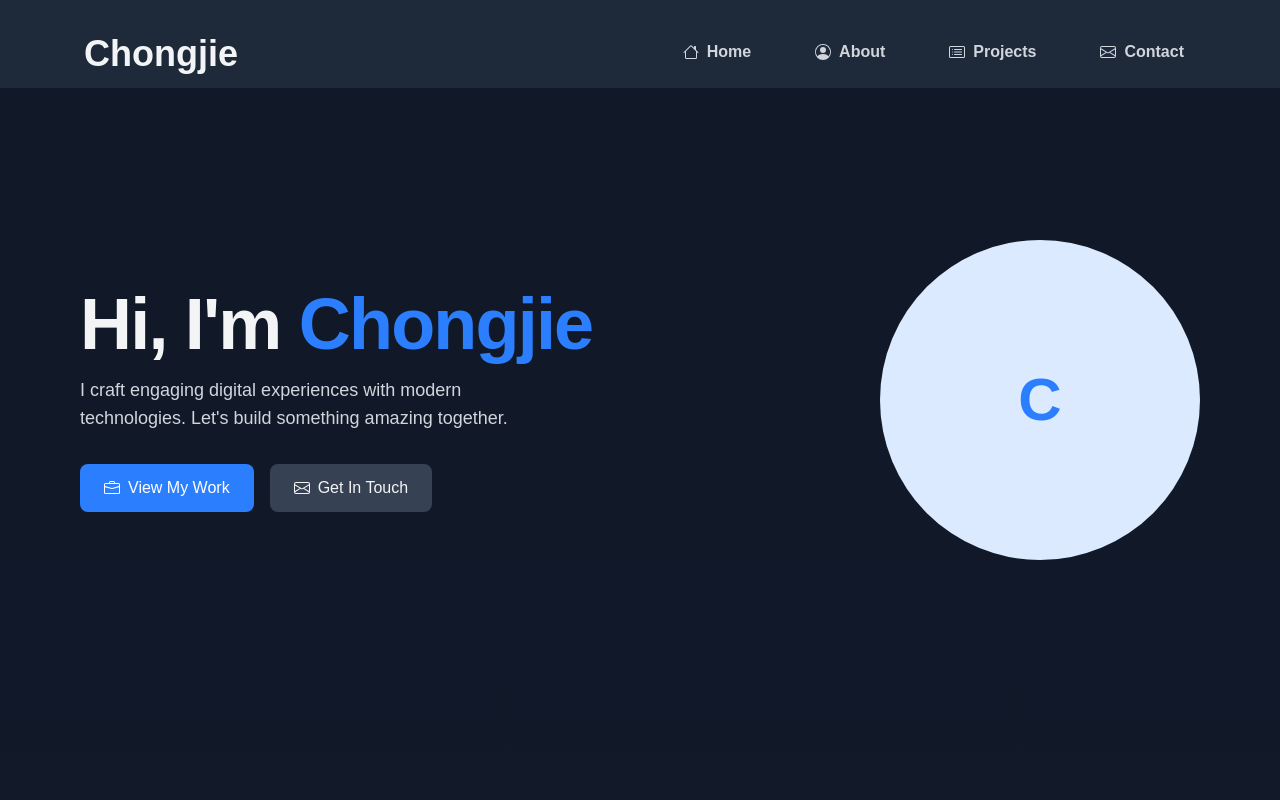
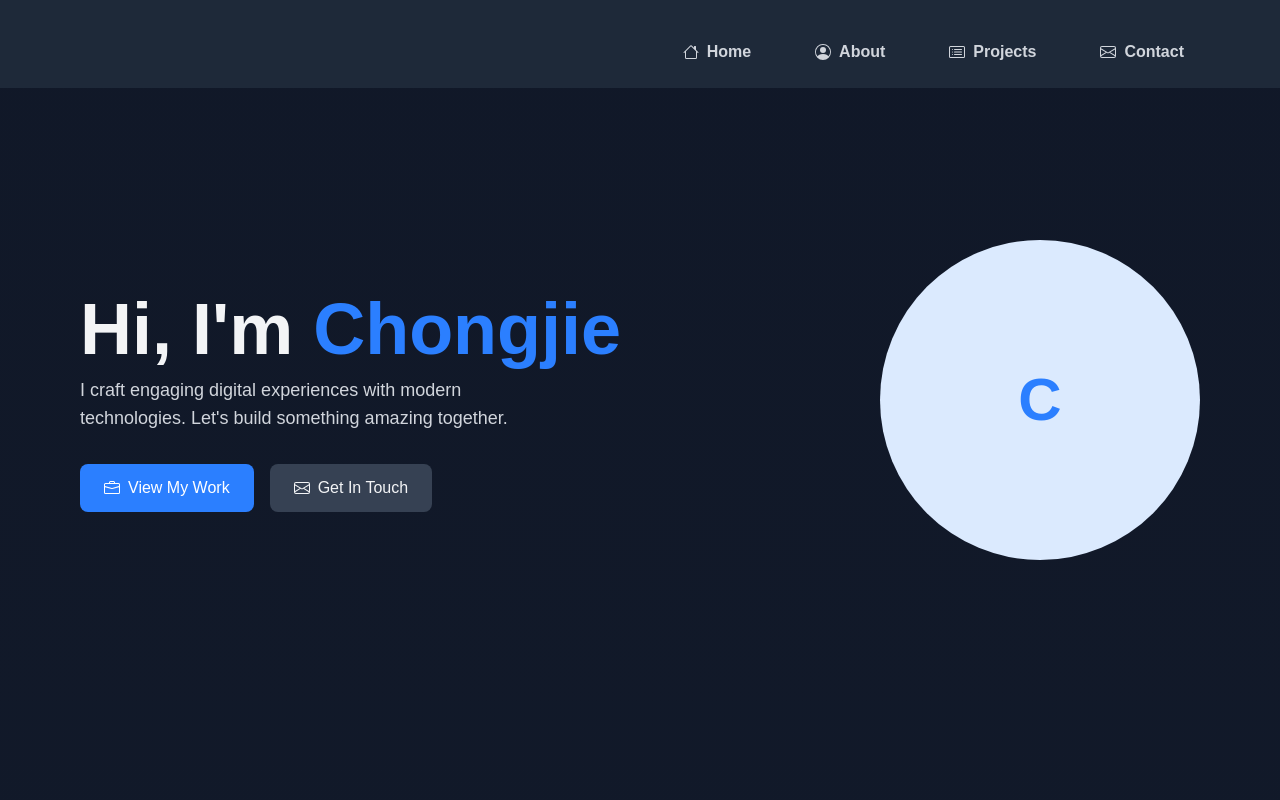
Before and after one commit to chongjie-6/Portfolio, a Next.js app: page / in a window 1280 px wide. Shown: the top 800 px of the page. Built offline with nearby package versions, Linux system fonts and the light colour scheme.

Commit message:
add simple typewriter effect

```diff
--- a/src/app/globals.css
+++ b/src/app/globals.css
@@ -39,6 +39,15 @@ body {
   }
   .project_link{
     @apply hover:text-blue-500 hover:-translate-y-1 transition-all duration-75 space-x-2
+  }
+  .typewriter{
+    @apply inline-block relative w-fit overflow-hidden whitespace-nowrap m-0;
+    animation: typing 2s steps(32, end) forwards;
+  }
+  .typewriter::after {
+    content: "";
+    @apply absolute right-0 top-0 h-full w-1 bg-white;
+    animation: blinkCaret 0.75s step-end infinite;
   }
 }
 
@@ -109,6 +118,17 @@ body {
       transform: translateX(0px);
     }
   }
+
+  @keyframes typing {
+    from { width: 0 }
+    to { width: 100% }
+  }
+
+  @keyframes blinkCaret {
+    from, to { opacity: 0 }
+    50% { opacity: 1 }
+  }
+
   .animate-fade-in-up {
     animation: fadeInUp 1s ease-in-out;
   }
--- a/src/app/page.tsx
+++ b/src/app/page.tsx
@@ -27,8 +27,8 @@ export default function Home() {
       <main className="px-4 max-w-6xl mx-auto md:py-60">
         <div className="flex flex-col md:flex-row items-center gap-12">
           <div className="flex-1 text-center md:text-left">
-            <h1 className="text-4xl md:text-7xl font-bold tracking-tight mb-4">
-              Hi, I&apos;m <span className="text-blue-500">Chongjie</span>
+            <h1 className="text-4xl md:text-7xl font-bold mb-4 select-none typewriter py-1">
+              Hi, I&apos;m <span className="text-blue-500">Chongjie </span>
             </h1>
 
             <p className="text-lg text-gray-300 mb-8 max-w-lg text-balance">
--- a/src/components/ui/footer.tsx
+++ b/src/components/ui/footer.tsx
@@ -5,7 +5,7 @@ export function Footer() {
     <footer className="py-8 bg-gray-900">
       <div className="max-w-6xl mx-auto px-4">
         <div className="flex flex-col md:flex-row justify-between items-center space-y-2">
-          <p className="text-gray-300">© 2025 Chongjie. All rights reserved.</p>
+          <p className="text-gray-300">© 2025 Chongjie</p>
           <div className="flex items-center gap-4">
             <Link
               href={"https://github.com/chongjie-6"}
--- a/src/components/ui/navBar.tsx
+++ b/src/components/ui/navBar.tsx
@@ -4,7 +4,7 @@ export function NavBar() {
   return (
     <nav className="bg-gray-800 py-2 fixed w-full hidden md:block z-10">
       <div className="max-w-6xl nav pt-5 ">
-        <p className="font-bold text-4xl select-none">Chongjie</p>
+        <p className="font-bold text-4xl select-none"></p>
         <div className="space-x-10">
           <Links></Links>
         </div>
```
